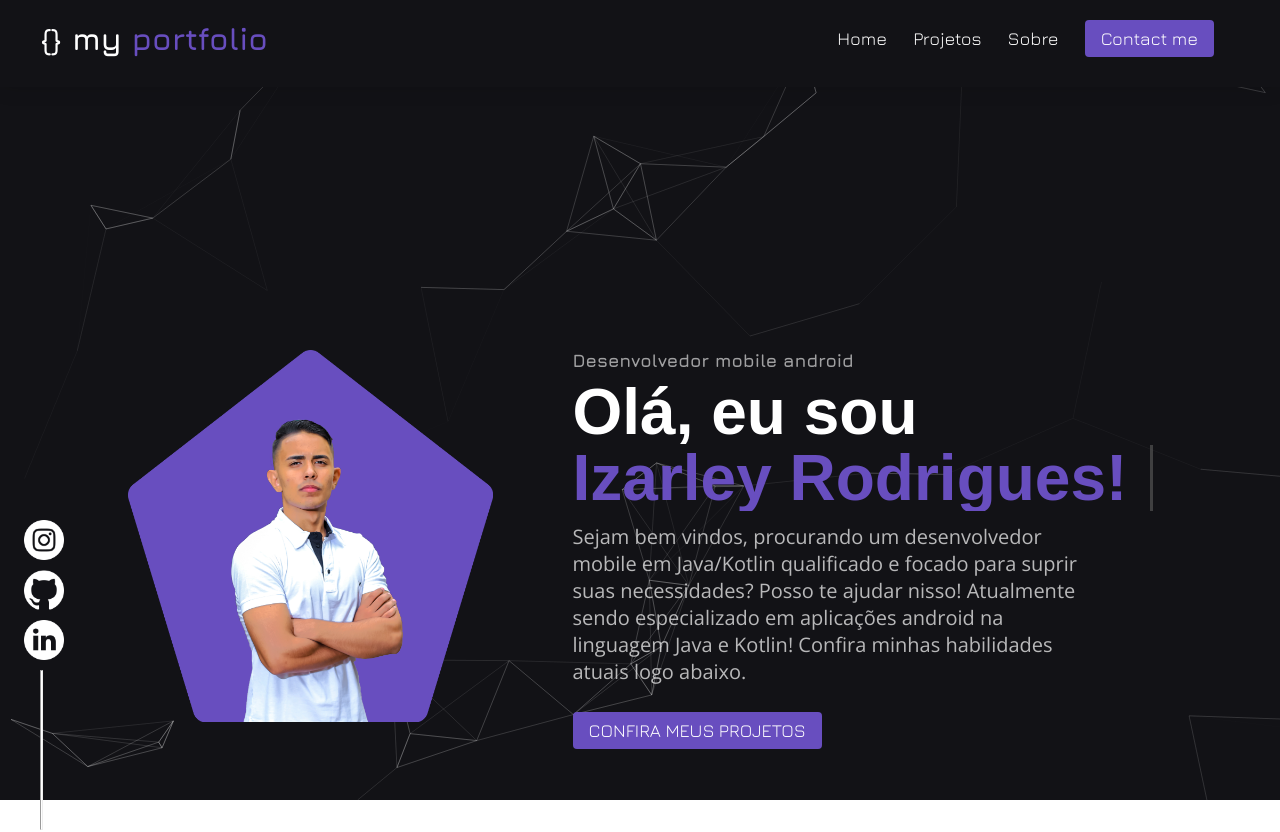
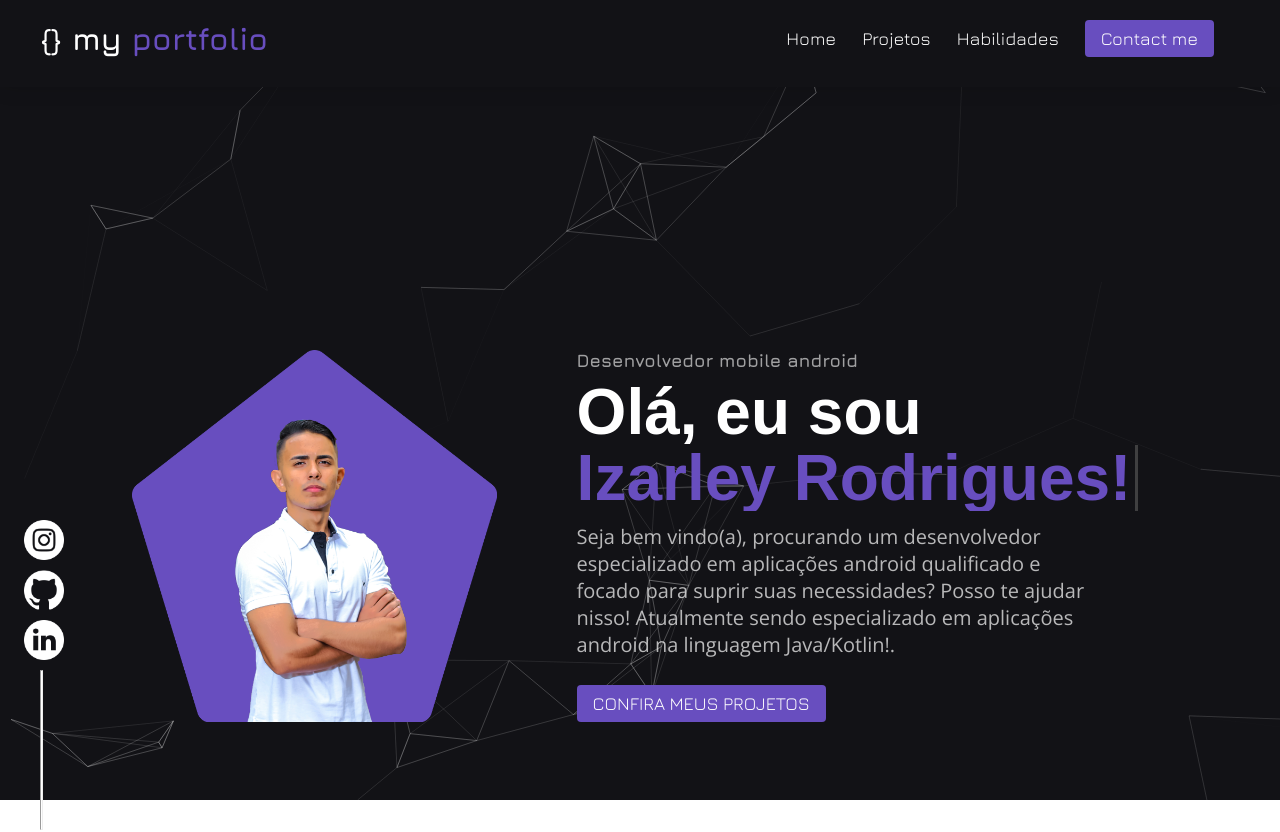
Before and after one commit to devizarley/Portfolio, a React (Vite) app: page / in a window 1280 px wide. Shown: the top 832 px of the page. Built offline with nearby package versions, Linux system fonts and the light colour scheme; a web font is replaced by a local one.

Commit message:
Updated Portfolio Instagram

```diff
--- a/src/Components/Header.jsx
+++ b/src/Components/Header.jsx
@@ -9,8 +9,8 @@ function Header() {
     setMode(!active);
   };
   return (
-    <header>
-      <div className={Style.containerHeader} id={active ? "menuRight" : ""}>
+    <header >
+      <div className={Style.containerHeader} id={active ? "menuRight" : ""} >
         <div className={active ? "menu menuClose" : "menu menuOpen"}>
           <h1>
             {"{}"} my <strong>portfolio</strong>
@@ -18,10 +18,10 @@ function Header() {
         </div>
         <div className="list">
           <div className={active ? "menu menuOpen" : "menu menuClose"}>
-            <a href="">Home</a>
-            <a href="">Projetos</a>
-            <a href="">Sobre</a>
-            <a href="https://api.whatsapp.com/send/?phone=%2B5588999016144&text&type=phone_number&app_absent=0">
+            <a href="#">Home</a>
+            <a href="#projetos">Projetos</a>
+            <a href="#habilidades">Habilidades</a>
+            <a href="https://api.whatsapp.com/send?phone=558881163853" target="_blank">
               <Button button="Contact me" />
             </a>
           </div>
--- a/src/Components/Main.jsx
+++ b/src/Components/Main.jsx
@@ -1,6 +1,8 @@
 import Styles from "./Styles/Main.module.css";
 import Button from "./Button/Button";
 import ImgIzarley from "./img/img_port.png";
+import imgAndroid from "./img/android.png"
+import imgJava from "./img/icon-java.jpg";
 
 function Main() {
   return (
@@ -20,11 +22,10 @@ function Main() {
             </h1>
           </div>
           <p>
-            Sejam bem vindos, procurando um desenvolvedor mobile em Java/Kotlin
+            Seja bem vindo(a), procurando um desenvolvedor especializado em aplicações android
             qualificado e focado para suprir suas necessidades? Posso te ajudar
             nisso! Atualmente sendo especializado em aplicações android na
-            linguagem Java e Kotlin! Confira minhas habilidades atuais logo
-            abaixo.
+            linguagem Java/Kotlin!.
           </p>
           <Button button="CONFIRA MEUS PROJETOS"></Button>
         </div>
--- a/src/Components/SectionProjects.jsx
+++ b/src/Components/SectionProjects.jsx
@@ -10,10 +10,11 @@ import imgOrganizze from "./img/organizze.png";
 import imgAndroid from "./img/googleplay.png"
 import imgWindows from "./img/windows.png"
 import imgGithub from "./img/githubButton.png"
+import imgGif from "./img/instagram.gif"
 
 function SectionProjects() {
   return (
-    <section className={Styles.sectionProjects}>
+    <section className={Styles.sectionProjects} id="projetos">
       <div className={Styles.containerSectionProjects}>
         <h1>PROJETOS ATUAIS</h1>
         <Swiper
@@ -26,6 +27,14 @@ function SectionProjects() {
         >
           <SwiperSlide className={Styles.containerSwiper}>
             <img src={imgInstagram} alt="" />
+            <div>
+              <img src={imgAndroid} className={Styles.buttonA} alt=""/>
+              <a href="https://github.com/devizarley/Projects-Mobile/tree/main/Instagram" target="_blank"><img src={imgWindows} className={Styles.buttonW} alt=""/></a>
+              <a href="https://github.com/devizarley/Projects-Mobile/tree/main/Instagram" target="_blank"><img src={imgGithub} className={Styles.buttonG} alt=""/></a>
+            </div>
+          </SwiperSlide>
+          <SwiperSlide className={Styles.containerSwiper}>
+            <img src={imgGif} alt="" />
             <div>
               <img src={imgAndroid} className={Styles.buttonA} alt=""/>
               <a href="https://github.com/devizarley/Projects-Mobile/tree/main/Instagram" target="_blank"><img src={imgWindows} className={Styles.buttonW} alt=""/></a>
--- a/src/Components/SectionSkill.jsx
+++ b/src/Components/SectionSkill.jsx
@@ -7,7 +7,7 @@ import svgAvatar from "./img/avatar.svg";
 
 function SectionSkill() {
   return (
-    <section className={Styles.sectionSkill}>
+    <section className={Styles.sectionSkill} id="habilidades">
       <div className={Styles.containerSectionSkill}>
         <h1>Habilidades atuais</h1>
         <div className={Styles.containerContentSkill}>
--- a/src/Components/Styles/Main.module.css
+++ b/src/Components/Styles/Main.module.css
@@ -6,6 +6,17 @@
 main {
   width: 100%;
 }
+.aprMain img,svg {
+  height: 40px;
+  width: 40px;
+}
+
+.aprMain {
+  display: flex;
+  justify-content: left;
+  align-items: center;
+}
+
 .containerMain {
   display: flex;
   justify-content: center;
@@ -22,7 +33,7 @@ main {
   color: #ffff;
   font-size: 64px;
   font-family: "MuseoModerno", sans-serif;
-  width: 580px;
+  margin-right: 10px;
   line-height: 66px;
 }
 .mainRight div {
```
Also changed, not shown: src/Components/img/android.png (added), 1 other file (tests, documents, lock files or other folders).
